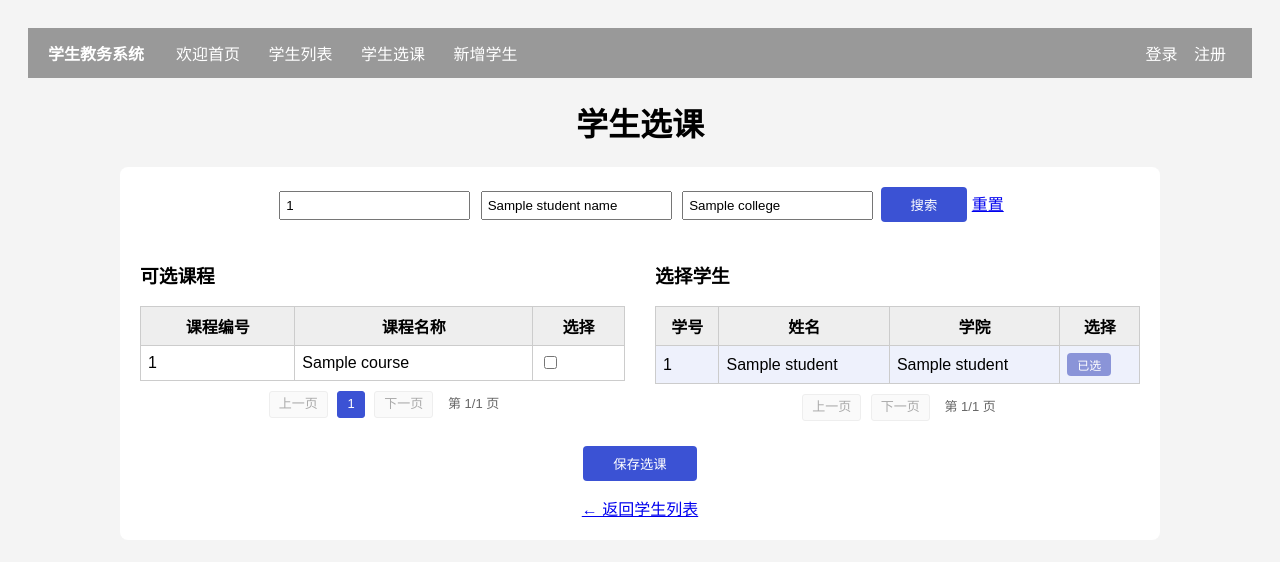
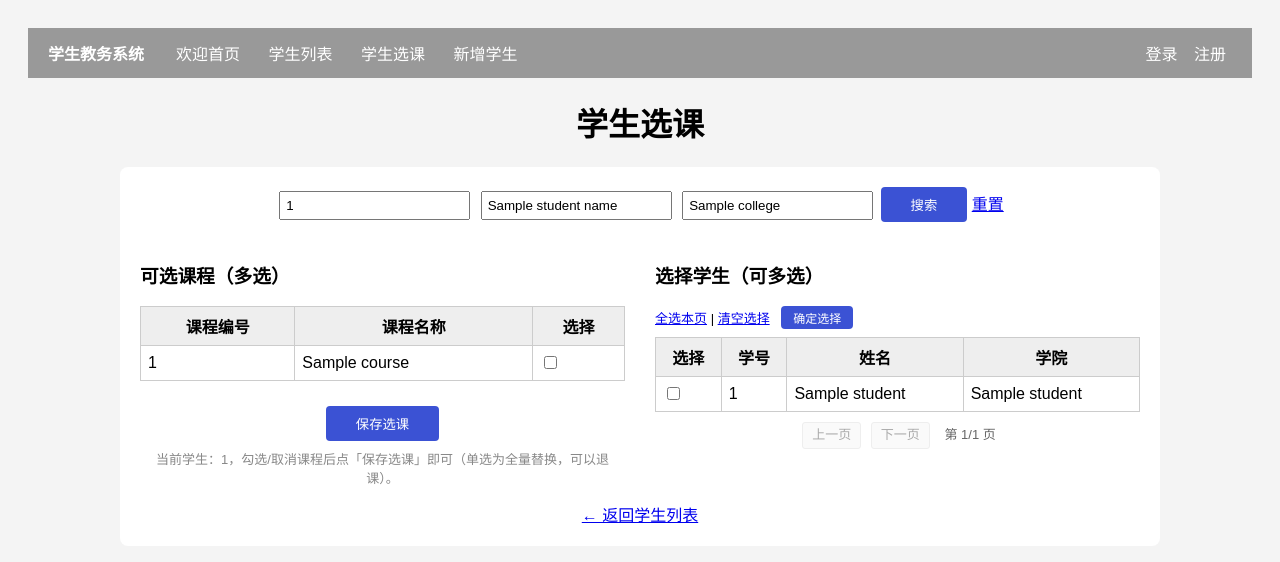
Before and after one commit to Unshaken-ys/fill_into_table, a Flask app: template templates/student_choose_class.html in a window 1280 px wide. Shown: the top 562 px of the page. Run offline with Flask 3, Linux system fonts and the light colour scheme; the template is opened without the code that fills it: most values are stand-ins (such as "Sample title", 1, 10 or a date in 2020).

Commit message:
第五次修改，学生选课新增多对多逻辑

```diff
--- a/app.py
+++ b/app.py
@@ -68,19 +68,6 @@
 def clamp_page(page, total_page):
     """边界防止页码越界"""
     return max(1, min(page, total_page))
-
-
-def _merge_course_draft(select_id, submitted_ids, page_ids):
-    """把当前课程页的勾选合并进 session 中的选课草稿（跨页保留，不依赖 JS）。
-    当前页上的课程以本次提交为准（未勾选即退选），其它页保持原值。"""
-    if not select_id:
-        return
-    draft = session.get('course_draft') or {}
-    selected = set(draft.get(select_id) or [])
-    page_set = set(page_ids or [])
-    selected = (selected - page_set) | set(submitted_ids or [])
-    draft[select_id] = list(selected)
-    session['course_draft'] = draft
 
 
 # ====== 分页获取学生数据 ======
@@ -300,18 +287,13 @@
 
 
 # ====== 学生选课系统（GET：选课界面） ======
+# 课程一页全部展示，复选框多选；学生也可多选（?select_id=a&select_id=b）。
+# 右侧学生勾选后点「确定选择」GET 刷新：单选时按中间表回显其已选课程，多选时课程留空。
+# 跨页/跨搜索的已选学生靠隐藏域保留。
 @app.route('/student/choose_class')
 def choose_class():
-    # 左侧：课程列表（课程编号、课程名称）—— 分页
-    course_page = request.args.get('course_page', 1, type=int)
-    course_total = db_query_one("SELECT COUNT(*) FROM course")[0]
-    course_total_page = calc_total_page(course_total)
-    course_page = clamp_page(course_page, course_total_page)
-    course_offset = (course_page - 1) * PAGE_SIZE
-    courses = db_query(
-        "SELECT course_id, course_name FROM course ORDER BY course_id LIMIT %s, %s",
-        (course_offset, PAGE_SIZE)
-    )
+    # 左侧：全部课程（课程编号、课程名称）
+    courses = db_query("SELECT course_id, course_name FROM course ORDER BY course_id")
 
     # 右侧：学生列表（学号、姓名、学院）—— 支持模糊查询 + 分页
     student_id, student_name, college = get_search_params()
@@ -329,146 +311,120 @@
         params + [student_offset, PAGE_SIZE]
     )
 
-    # 已保存到数据库的选课记录（供未编辑过的学生显示已选状态）
-    selected_map = {}
-    for sid, cid in db_query("SELECT student_id, course_id FROM student_course"):
-        selected_map.setdefault(sid, []).append(cid)
+    # 当前选课学生：支持多选（?select_id=a&select_id=b），去重保序
+    select_ids = list(dict.fromkeys(
+        s.strip() for s in request.args.getlist('select_id') if s.strip()
+    ))
+    select_set = set(select_ids)
 
-    # 选课提交后跳回时携带：当前学生与提示信息
-    select_id = request.args.get('select_id', '').strip()
+    # 回显勾选状态：仅选中一名学生时，按其已选课程回显
+    selected_course_ids = []
+    if len(select_ids) == 1:
+        selected_course_ids = [row[0] for row in db_query(
+            "SELECT course_id FROM student_course WHERE student_id = %s ORDER BY course_id",
+            (select_ids[0],)
+        )]
+
+    # 当前页学生学号：用于「全选本页」链接与跨页隐藏域判断
+    page_student_ids = [s[0] for s in students]
+    page_all_select_ids = list(dict.fromkeys(select_ids + page_student_ids))
+
+    # 跨页已选学生：当前页之外的选中项用隐藏域保留，翻页/搜索后不丢失
+    hidden_select_ids = [sid for sid in select_ids if sid not in set(page_student_ids)]
+
     message = request.args.get('msg', '').strip()
-
     search_message = f'找到 {student_total} 条学生记录' if (student_id or student_name or college) else ''
-
-    # 以当前学生的草稿覆盖已保存记录（草稿里的内容是用户在各页的最新勾选）
-    if select_id:
-        draft = session.get('course_draft') or {}
-        if select_id in draft:
-            selected_map[select_id] = draft[select_id]
 
     return render_template(
         'student_choose_class.html',
         courses=courses,
         students=students,
-        selected_map=selected_map,
-        select_id=select_id,
+        selected_course_ids=selected_course_ids,
+        select_ids=select_ids,
+        select_set=select_set,
+        page_all_select_ids=page_all_select_ids,
+        hidden_select_ids=hidden_select_ids,
         message=message,
         student_id=student_id,
         student_name=student_name,
         college=college,
         search_message=search_message,
-        course_page=course_page,
-        course_total_page=course_total_page,
         student_page=student_page,
         student_total_page=student_total_page,
-        page_size=PAGE_SIZE,
     )
 
 
-# ====== 切换学生（POST）：保存当前学生本页勾选进草稿，再按新学生重定向 ======
-@app.route('/student/choose_class/switch', methods=['POST'])
-def choose_class_switch():
-    current_select_id = request.form.get('current_select_id', '').strip()
-    new_select_id = request.form.get('new_student_id', '').strip()
-    submitted_ids = request.form.getlist('course_ids')
-    page_ids = request.form.getlist('page_course_ids')
-    if current_select_id:
-        _merge_course_draft(current_select_id, submitted_ids, page_ids)
+# ====== 学生选课系统（POST：保存选课结果） ======
+# 学生可多选：复选框 + 跨页隐藏域都以 student_id 为名提交，用 getlist 收取。
+# 单选一名学生时全量替换（可退课）；多选学生时批量添加（INSERT IGNORE 跳过已选，
+# 不影响各生已有选课）。
+@app.route('/student/choose_class/submit', methods=['POST'])
+def choose_class_submit():
+    student_ids = list(dict.fromkeys(
+        s.strip() for s in request.form.getlist('student_id') if s.strip()
+    ))
+    course_ids = request.form.getlist('course_ids')  # 复选框：勾选的全部课程编号
 
+    if not student_ids:
+        return redirect(url_for('choose_class', msg='请先勾选至少一名学生'))
+
+    # 过滤掉不存在的学号
+    valid_student_ids = [
+        sid for sid in student_ids
+        if db_query_one("SELECT 1 FROM student WHERE student_id = %s", (sid,))
+    ]
+    if not valid_student_ids:
+        return redirect(url_for('choose_class', msg='学生不存在'))
+
+    # 过滤掉不存在的课程编号，顺手去重
+    valid_course_ids = []
+    for cid in dict.fromkeys(course_ids):
+        if db_query_one("SELECT 1 FROM course WHERE course_id = %s", (cid,)):
+            valid_course_ids.append(cid)
+
+    if len(valid_student_ids) == 1:
+        # 单选：全量替换——先删掉该学生的所有选课记录，再把本次勾选的插回去
+        sid = valid_student_ids[0]
+        db_execute("DELETE FROM student_course WHERE student_id = %s", (sid,))
+        for cid in valid_course_ids:
+            db_execute(
+                "INSERT INTO student_course (student_id, course_id) VALUES (%s, %s)",
+                (sid, cid)
+            )
+
+        # 回写选课状态：有课程为「已选课」，全部退掉则恢复「未选课」
+        db_execute(
+            "UPDATE student SET class_condition = %s WHERE student_id = %s",
+            ('已选课' if valid_course_ids else '未选课', sid)
+        )
+        msg = f'选课已保存：共选 {len(valid_course_ids)} 门课程'
+    else:
+        # 多选：批量添加——联合主键冲突时跳过，学生已选的课程不受影响
+        for sid in valid_student_ids:
+            for cid in valid_course_ids:
+                db_execute(
+                    "INSERT IGNORE INTO student_course (student_id, course_id) VALUES (%s, %s)",
+                    (sid, cid)
+                )
+
+        if valid_course_ids:
+            # 触发器已把新增记录的学生置为「已选课」，此处兜底回写
+            placeholders = ','.join(['%s'] * len(valid_student_ids))
+            db_execute(
+                f"UPDATE student SET class_condition = '已选课' "
+                f"WHERE student_id IN ({placeholders})",
+                valid_student_ids
+            )
+            msg = (f'批量选课完成：已为 {len(valid_student_ids)} 名学生添加 '
+                   f'{len(valid_course_ids)} 门课程（已选的自动跳过）')
+        else:
+            msg = f'未勾选课程，{len(valid_student_ids)} 名学生的选课未做修改'
+
+    # 回到提交前所在的学生分页/搜索条件；select_id 传列表，选中状态全部保留
     return redirect(url_for(
         'choose_class',
-        select_id=new_select_id,
-        course_page=request.form.get('course_page', 1, type=int),
-        student_page=request.form.get('student_page', 1, type=int),
-        student_id=request.form.get('q_student_id', '').strip(),
-        student_name=request.form.get('q_student_name', '').strip(),
-        college=request.form.get('q_college', '').strip(),
-    ))
-
-
-# ====== 课程翻页（POST）：先把当前页勾选合并进草稿，再重定向到目标页 ======
-@app.route('/student/choose_class/course_page', methods=['POST'])
-def choose_class_course_page():
-    select_id = request.form.get('student_id', '').strip()
-    submitted_ids = request.form.getlist('course_ids')
-    page_ids = request.form.getlist('page_course_ids')
-    _merge_course_draft(select_id, submitted_ids, page_ids)
-
-    return redirect(url_for(
-        'choose_class',
-        select_id=select_id,
-        course_page=request.form.get('target_page', 1, type=int),
-        student_page=request.form.get('student_page', 1, type=int),
-        student_id=request.form.get('q_student_id', '').strip(),
-        student_name=request.form.get('q_student_name', '').strip(),
-        college=request.form.get('q_college', '').strip(),
-    ))
-
-
-# ====== 学生选课系统（POST：保存选课结果） ======
-@app.route('/student/choose_class/submit', methods=['POST'])
-def choose_class_submit():
-    student_id = request.form.get('student_id', '').strip()
-    submitted_ids = request.form.getlist('course_ids')
-    page_ids = request.form.getlist('page_course_ids')
-
-    if not student_id:
-        return redirect(url_for('choose_class', msg='请先选择一名学生'))
-
-    if not db_query_one("SELECT 1 FROM student WHERE student_id = %s", (student_id,)):
-        return redirect(url_for('choose_class', msg='学生不存在'))
-
-    # 合并当前页勾选项，得到该学生所有页的最终选课集合
-    _merge_course_draft(student_id, submitted_ids, page_ids)
-    course_ids = (session.get('course_draft') or {}).get(student_id, [])
-    course_ids = [cid for cid in course_ids if db_query_one(
-        "SELECT 1 FROM course WHERE course_id = %s", (cid,))]
-
-    # 该学生当前已选课程编号
-    existing_ids = [row[0] for row in db_query(
-        "SELECT course_id FROM student_course WHERE student_id = %s", (student_id,))]
-
-    # 退选：已选但本次未勾选
-    removed = 0
-    for cid in existing_ids:
-        if cid not in course_ids:
-            db_execute(
-                "DELETE FROM student_course WHERE student_id = %s AND course_id = %s",
-                (student_id, cid)
-            )
-            removed += 1
-
-    # 新增：本次勾选但尚未选
-    added = 0
-    for cid in course_ids:
-        if cid in existing_ids:
-            continue
-        db_execute(
-            "INSERT INTO student_course (student_id, course_id) VALUES (%s, %s)",
-            (student_id, cid)
-        )
-        added += 1
-
-    # 退选后回写选课状态：仍有课程则「已选课」，全部退掉则恢复「未选课」
-    remaining = db_query_one(
-        "SELECT COUNT(*) FROM student_course WHERE student_id = %s", (student_id,))[0]
-    db_execute(
-        "UPDATE student SET class_condition = %s WHERE student_id = %s",
-        ('已选课' if remaining else '未选课', student_id)
-    )
-
-    # 保存成功，清掉该学生的草稿
-    draft = session.get('course_draft') or {}
-    draft.pop(student_id, None)
-    session['course_draft'] = draft
-
-    msg = f'选课已保存：新增 {added} 门，退选 {removed} 门'
-    # 回到提交前所在的分页/搜索条件
-    return redirect(url_for(
-        'choose_class',
-        select_id=student_id,
+        select_id=valid_student_ids,
         msg=msg,
-        course_page=request.form.get('course_page', 1, type=int),
         student_page=request.form.get('student_page', 1, type=int),
         student_id=request.form.get('q_student_id', '').strip(),
         student_name=request.form.get('q_student_name', '').strip(),
--- a/templates/student_choose_class.html
+++ b/templates/student_choose_class.html
@@ -49,6 +49,21 @@
         button{
             padding:8px 30px; background:#3b52d4; color:white; border:none; border-radius:4px; cursor:pointer;
          }
+        button[disabled]{
+            background:#8a94d8; cursor:default;
+        }
+        .tip{
+            text-align:center; color:#888; font-size:13px; margin-top:8px;
+        }
+        .student-actions{
+            margin:8px 0;
+            font-size:13px;
+        }
+        .student-actions button{
+            padding:3px 12px;
+            font-size:12px;
+            margin-left:8px;
+        }
         .msg{
             text-align:center; color:#d00; margin:10px 0;
          }
@@ -61,7 +76,7 @@
             text-align:center;
             font-size:13px;
         }
-        .pager a, .pager span.disabled, .pager button {
+        .pager a, .pager span.disabled {
             display:inline-block;
             padding:3px 9px;
             margin:0 3px;
@@ -73,16 +88,6 @@
             font-size:13px;
             line-height:1.4;
         }
-        .pager button {
-            cursor:pointer;
-            font-family:inherit;
-        }
-        .pager button.active {
-            background:#3b52d4;
-            color:#fff;
-            border-color:#3b52d4;
-            cursor:default;
-        }
         .pager span.disabled {
             color:#aaa;
             border-color:#eee;
@@ -92,13 +97,18 @@
             margin-left:8px;
             color:#666;
         }
-        .pick-btn {
+        a.pick-btn {
+            display:inline-block;
             padding:3px 10px;
             font-size:12px;
+            background:#3b52d4;
+            color:white;
+            border-radius:4px;
+            text-decoration:none;
         }
-        .pick-btn[disabled] {
-            background:#8a94d8;
-            cursor:default;
+        span.picked {
+            font-size:12px;
+            color:#3b52d4;
         }
     </style>
 </head>
@@ -113,34 +123,36 @@
         <div class="msg" style="color:#333;">{{ search_message }}</div>
         {% endif %}
 
-        <!-- 搜索学生（搜索条件会随学生分页一并保留） -->
+        <!-- 搜索学生 -->
         <div class="search">
             <form method="GET" action="/student/choose_class" id="searchForm">
+                {# 搜索时保留已勾选的学生 #}
+                {% for sid in select_ids %}
+                <input type="hidden" name="select_id" value="{{ sid }}">
+                {% endfor %}
                 <input type="text" name="student_id" placeholder="学号" value="{{ student_id|default('') }}">
                 <input type="text" name="student_name" placeholder="姓名" value="{{ student_name|default('') }}">
                 <input type="text" name="college" placeholder="学院" value="{{ college|default('') }}">
-                <input type="hidden" name="course_page" value="{{ course_page }}">
                 <button type="submit">搜索</button>
-                <a href="/student/choose_class?course_page={{ course_page }}">重置</a>
+                <a href="/student/choose_class">重置</a>
             </form>
         </div>
 
-        <!-- 选课表单：保存选课 / 课程翻页 / 切换学生 都提交本表单，靠 formaction 区分 -->
-        <form method="POST" action="/student/choose_class/submit" id="chooseForm">
-            {# 提交后回到当前分页 / 搜索条件 #}
-            <input type="hidden" name="course_page" value="{{ course_page }}">
+        <!-- 左：课程表单（POST 保存）；右：学生表单（GET，勾选后点「确定选择」刷新） -->
+        <div class="box-row">
+            <!-- 左侧：全部课程，复选框多选；未选学生时禁用 -->
+            <form class="col" method="POST" action="/student/choose_class/submit" id="chooseForm">
+                {# 提交后回到当前学生分页 / 搜索条件 #}
                 <input type="hidden" name="student_page" value="{{ student_page }}">
                 <input type="hidden" name="q_student_id" value="{{ student_id|default('') }}">
                 <input type="hidden" name="q_student_name" value="{{ student_name|default('') }}">
                 <input type="hidden" name="q_college" value="{{ college|default('') }}">
-            {# 当前正在编辑选课的学生（翻页/切换/保存时用于合并草稿） #}
-            <input type="hidden" name="current_select_id" value="{{ select_id }}">
-            <input type="hidden" name="student_id" value="{{ select_id }}">
+                {# 已选学生全部以隐藏域提交（学生复选框在右侧 GET 表单里） #}
+                {% for sid in select_ids %}
+                <input type="hidden" name="student_id" value="{{ sid }}">
+                {% endfor %}
 
-            <div class="box-row">
-                <!-- 左侧课程列表（多选，分页） -->
-                <div class="col">
-                    <h3>可选课程</h3>
+                <h3>可选课程（多选）</h3>
                 <table>
                     <tr>
                         <th>课程编号</th>
@@ -153,94 +165,103 @@
                         <td>{{ course[1] }}</td>
                         <td>
                             <input type="checkbox" name="course_ids" value="{{ course[0] }}"
-                                    {% if select_id and course[0] in selected_map.get(select_id, []) %}checked{% endif %}>
-                                {# 记录本页出现的全部课程，未勾选的据此退选/从草稿剔除 #}
-                                <input type="hidden" name="page_course_ids" value="{{ course[0] }}">
+                                {% if course[0] in selected_course_ids %}checked{% endif %}
+                                {% if not select_ids %}disabled{% endif %}>
                         </td>
                     </tr>
                     {% endfor %}
                 </table>
 
-                    <!-- 课程分页：提交表单以保存当前页勾选后再跳转 -->
-                    <div class="pager">
-                        {% if course_page == 1 %}
-                            <span class="disabled">上一页</span>
+                <div class="submit-area">
+                    <button type="submit" {% if not select_ids %}disabled{% endif %}>保存选课</button>
+                    <div class="tip">
+                        {% if select_ids|length == 1 %}
+                            当前学生：{{ select_ids[0] }}，勾选/取消课程后点「保存选课」即可（单选为全量替换，可以退课）。
+                        {% elif select_ids|length > 1 %}
+                            已选 {{ select_ids|length }} 名学生：勾选课程后点「保存选课」，会把这些课程<strong>添加</strong>给每位学生（已选的自动跳过，批量不能退课）。
                         {% else %}
-                            <button type="submit" formaction="/student/choose_class/course_page"
-                                    name="target_page" value="{{ course_page - 1 }}">上一页</button>
+                            请先在右侧勾选学生并点「确定选择」，再回来勾选课程。
                         {% endif %}
+                    </div>
+                </div>
+            </form>
 
-                        {% for p in range(1, course_total_page + 1) %}
-                            {% if p == course_page %}
-                                <button type="button" class="active" disabled>{{ p }}</button>
-                            {% else %}
-                                <button type="submit" formaction="/student/choose_class/course_page"
-                                        name="target_page" value="{{ p }}">{{ p }}</button>
-                            {% endif %}
+            <!-- 右侧：学生列表，复选框可勾选多名学生；勾选后点「确定选择」生效 -->
+            <form class="col" method="GET" action="/student/choose_class" id="studentForm">
+                {# 确定选择时保留当前分页与搜索条件 #}
+                <input type="hidden" name="student_page" value="{{ student_page }}">
+                <input type="hidden" name="student_id" value="{{ student_id|default('') }}">
+                <input type="hidden" name="student_name" value="{{ student_name|default('') }}">
+                <input type="hidden" name="college" value="{{ college|default('') }}">
+                {# 跨页已选学生：当前页不可见的选中项用隐藏域保留 #}
+                {% for sid in hidden_select_ids %}
+                <input type="hidden" name="select_id" value="{{ sid }}">
                 {% endfor %}
 
-                        {% if course_page == course_total_page %}
-                            <span class="disabled">下一页</span>
-                        {% else %}
-                            <button type="submit" formaction="/student/choose_class/course_page"
-                                    name="target_page" value="{{ course_page + 1 }}">下一页</button>
-                        {% endif %}
-                        <span class="info">第 {{ course_page }}/{{ course_total_page }} 页</span>
+                <h3>选择学生（可多选）</h3>
+                <div class="student-actions">
+                    <a href="{{ url_for('choose_class',
+                            select_id=page_all_select_ids,
+                            student_page=student_page,
+                            student_id=student_id|default(''),
+                            student_name=student_name|default(''),
+                            college=college|default('')) }}">全选本页</a>
+                    |
+                    <a href="{{ url_for('choose_class',
+                            student_page=student_page,
+                            student_id=student_id|default(''),
+                            student_name=student_name|default(''),
+                            college=college|default('')) }}">清空选择</a>
+                    <button type="submit">确定选择</button>
                 </div>
-                </div>
-
-                <!-- 右侧学生列表（单选，分页） -->
-                <div class="col">
-                    <h3>选择学生</h3>
                 <table>
                     <tr>
+                        <th>选择</th>
                         <th>学号</th>
                         <th>姓名</th>
                         <th>学院</th>
-                            <th>选择</th>
                     </tr>
                     {% for student in students %}
-                        <tr class="{% if student[0] == select_id %}selected{% endif %}">
+                    <tr class="{% if student[0] in select_set %}selected{% endif %}">
+                        <td>
+                            <input type="checkbox" name="select_id"
+                                value="{{ student[0] }}"
+                                {% if student[0] in select_set %}checked{% endif %}>
+                        </td>
                         <td>{{ student[0] }}</td>
                         <td>{{ student[1] }}</td>
                         <td>{{ student[2] }}</td>
-                            <td>
-                                <button type="submit"
-                                        formaction="/student/choose_class/switch"
-                                        name="new_student_id"
-                                        value="{{ student[0] }}"
-                                        class="pick-btn"
-                                        {% if student[0] == select_id %}disabled{% endif %}>
-                                    {% if student[0] == select_id %}已选{% else %}选择{% endif %}
-                                </button>
-                            </td>
                     </tr>
                     {% endfor %}
                 </table>
 
-                    <!-- 学生分页（携带搜索条件） -->
+                <!-- 学生分页（携带搜索条件与已选学生） -->
                 <div class="pager">
-                        {% set q = 'student_id=' ~ (student_id|default('')) ~ '&student_name=' ~ (student_name|default('')) ~ '&college=' ~ (college|default('')) %}
                     {% if student_page == 1 %}
                         <span class="disabled">上一页</span>
                     {% else %}
-                            <a href="/student/choose_class?{{ q }}&course_page={{ course_page }}&student_page={{ student_page - 1 }}{% if select_id %}&select_id={{ select_id }}{% endif %}">上一页</a>
+                        <a href="{{ url_for('choose_class',
+                                select_id=select_ids,
+                                student_page=student_page - 1,
+                                student_id=student_id|default(''),
+                                student_name=student_name|default(''),
+                                college=college|default('')) }}">上一页</a>
                     {% endif %}
 
                     {% if student_page == student_total_page %}
                         <span class="disabled">下一页</span>
                     {% else %}
-                            <a href="/student/choose_class?{{ q }}&course_page={{ course_page }}&student_page={{ student_page + 1 }}{% if select_id %}&select_id={{ select_id }}{% endif %}">下一页</a>
+                        <a href="{{ url_for('choose_class',
+                                select_id=select_ids,
+                                student_page=student_page + 1,
+                                student_id=student_id|default(''),
+                                student_name=student_name|default(''),
+                                college=college|default('')) }}">下一页</a>
                     {% endif %}
                     <span class="info">第 {{ student_page }}/{{ student_total_page }} 页</span>
                 </div>
+            </form>
         </div>
-            </div>
-
-            <div class="submit-area">
-                <button type="submit">保存选课</button>
-            </div>
-        </form>
 
         <div class="back">
             <a href="/student/list">← 返回学生列表</a>
```
Lines whose indentation alone changed are shown as unchanged.
